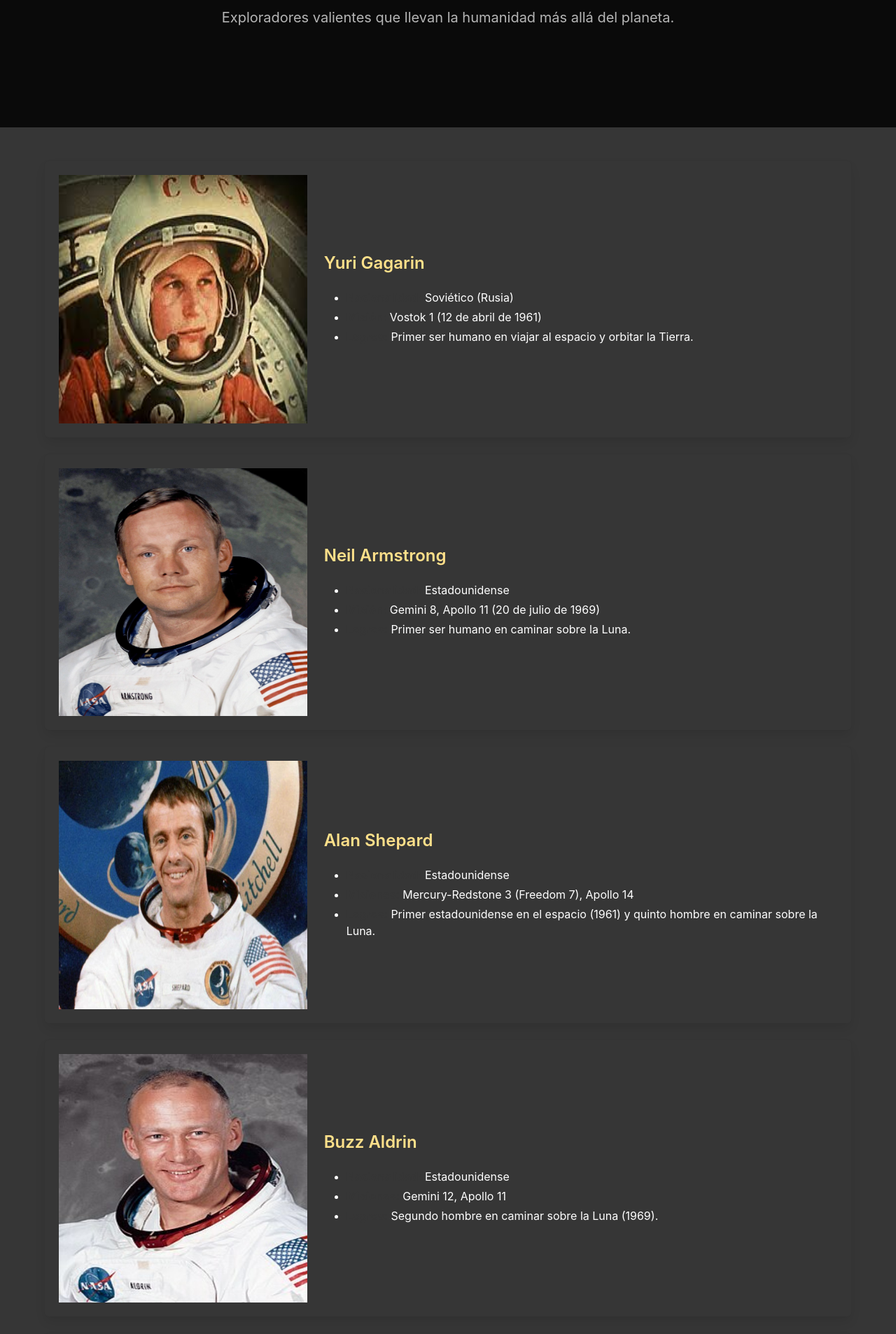
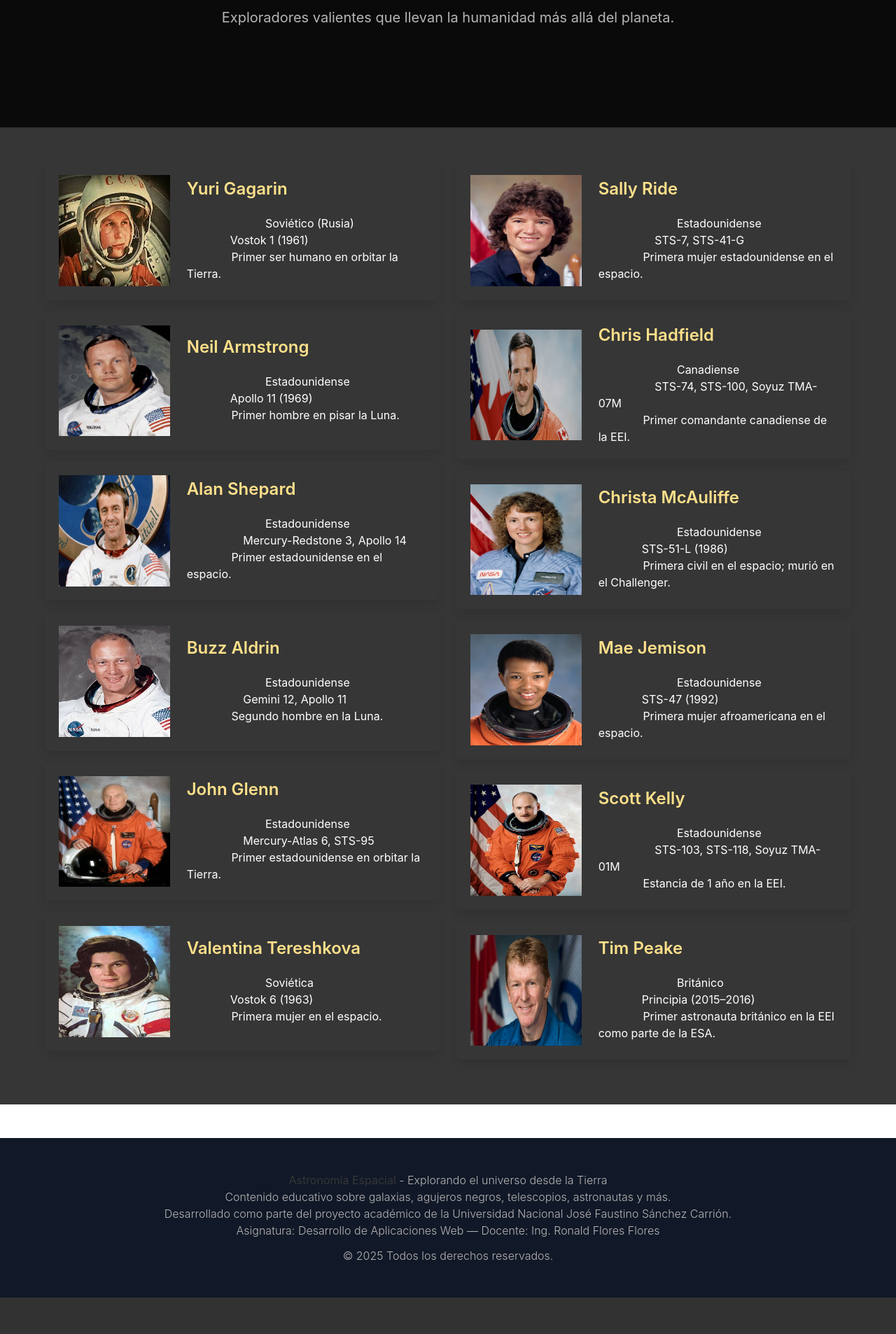
Before and after one commit to RafaDev03/pagina-astronomia, a PHP site: page /astronautas.php in a window 1280 px wide. Shown: the part 333-2239 px from the top of the page at 70% size. After the commit the page ends 2187 px from the top, so only its background shows below. Run offline with PHP 8.4, Linux system fonts and the light colour scheme.

Commit message:
astronautas 2.0

```diff
--- a/astronautas.php
+++ b/astronautas.php
@@ -20,11 +20,12 @@ include_once 'includes/head.php'
     </section>
     <section class="section has-background-dark">
         <div class="container">
-            <div class="columns is-centered is-multiline">
+            <div class="columns">
 
+                <!-- Columna 1 -->
+                <div class="column is-half">
                     <!-- Yuri Gagarin -->
-                <div class="column is-12">
-                    <div class="box has-background-grey-darker">
+                    <div class="box has-background-grey-darker mb-4">
                         <div class="columns is-vcentered">
                             <div class="column is-one-third">
                                 <figure class="image is-1by1">
@@ -33,22 +34,17 @@ include_once 'includes/head.php'
                             </div>
                             <div class="column">
                                 <h3 class="title is-4 has-text-warning">Yuri Gagarin</h3>
-                                <div class="content has-text-white">
-                                    <ul>
+                                <ul class="has-text-white">
                                     <li><strong>Nacionalidad:</strong> Soviético (Rusia)</li>
-                                        <li><strong>Misión:</strong> Vostok 1 (12 de abril de 1961)</li>
-                                        <li><strong>Logros:</strong> Primer ser humano en viajar al espacio y orbitar la
-                                            Tierra.</li>
+                                    <li><strong>Misión:</strong> Vostok 1 (1961)</li>
+                                    <li><strong>Logros:</strong> Primer ser humano en orbitar la Tierra.</li>
                                 </ul>
-                                </div>
-                            </div>
                             </div>
                         </div>
                     </div>
 
                     <!-- Neil Armstrong -->
-                <div class="column is-12">
-                    <div class="box has-background-grey-darker">
+                    <div class="box has-background-grey-darker mb-4">
                         <div class="columns is-vcentered">
                             <div class="column is-one-third">
                                 <figure class="image is-1by1">
@@ -57,21 +53,17 @@ include_once 'includes/head.php'
                             </div>
                             <div class="column">
                                 <h3 class="title is-4 has-text-warning">Neil Armstrong</h3>
-                                <div class="content has-text-white">
-                                    <ul>
+                                <ul class="has-text-white">
                                     <li><strong>Nacionalidad:</strong> Estadounidense</li>
-                                        <li><strong>Misión:</strong> Gemini 8, Apollo 11 (20 de julio de 1969)</li>
-                                        <li><strong>Logros:</strong> Primer ser humano en caminar sobre la Luna.</li>
+                                    <li><strong>Misión:</strong> Apollo 11 (1969)</li>
+                                    <li><strong>Logros:</strong> Primer hombre en pisar la Luna.</li>
                                 </ul>
-                                </div>
-                            </div>
                             </div>
                         </div>
                     </div>
 
                     <!-- Alan Shepard -->
-                <div class="column is-12">
-                    <div class="box has-background-grey-darker">
+                    <div class="box has-background-grey-darker mb-4">
                         <div class="columns is-vcentered">
                             <div class="column is-one-third">
                                 <figure class="image is-1by1">
@@ -80,22 +72,17 @@ include_once 'includes/head.php'
                             </div>
                             <div class="column">
                                 <h3 class="title is-4 has-text-warning">Alan Shepard</h3>
-                                <div class="content has-text-white">
-                                    <ul>
+                                <ul class="has-text-white">
                                     <li><strong>Nacionalidad:</strong> Estadounidense</li>
-                                        <li><strong>Misiones:</strong> Mercury-Redstone 3 (Freedom 7), Apollo 14</li>
-                                        <li><strong>Logros:</strong> Primer estadounidense en el espacio (1961) y quinto
-                                            hombre en caminar sobre la Luna.</li>
+                                    <li><strong>Misiones:</strong> Mercury-Redstone 3, Apollo 14</li>
+                                    <li><strong>Logros:</strong> Primer estadounidense en el espacio.</li>
                                 </ul>
-                                </div>
-                            </div>
                             </div>
                         </div>
                     </div>
 
                     <!-- Buzz Aldrin -->
-                <div class="column is-12">
-                    <div class="box has-background-grey-darker">
+                    <div class="box has-background-grey-darker mb-4">
                         <div class="columns is-vcentered">
                             <div class="column is-one-third">
                                 <figure class="image is-1by1">
@@ -104,22 +91,17 @@ include_once 'includes/head.php'
                             </div>
                             <div class="column">
                                 <h3 class="title is-4 has-text-warning">Buzz Aldrin</h3>
-                                <div class="content has-text-white">
-                                    <ul>
+                                <ul class="has-text-white">
                                     <li><strong>Nacionalidad:</strong> Estadounidense</li>
                                     <li><strong>Misiones:</strong> Gemini 12, Apollo 11</li>
-                                        <li><strong>Logros:</strong> Segundo hombre en caminar sobre la Luna (1969).
-                                        </li>
+                                    <li><strong>Logros:</strong> Segundo hombre en la Luna.</li>
                                 </ul>
-                                </div>
-                            </div>
                             </div>
                         </div>
                     </div>
 
                     <!-- John Glenn -->
-                <div class="column is-12">
-                    <div class="box has-background-grey-darker">
+                    <div class="box has-background-grey-darker mb-4">
                         <div class="columns is-vcentered">
                             <div class="column is-one-third">
                                 <figure class="image is-1by1">
@@ -128,22 +110,17 @@ include_once 'includes/head.php'
                             </div>
                             <div class="column">
                                 <h3 class="title is-4 has-text-warning">John Glenn</h3>
-                                <div class="content has-text-white">
-                                    <ul>
+                                <ul class="has-text-white">
                                     <li><strong>Nacionalidad:</strong> Estadounidense</li>
                                     <li><strong>Misiones:</strong> Mercury-Atlas 6, STS-95</li>
-                                        <li><strong>Logros:</strong> Primer estadounidense en orbitar la Tierra (1962) y
-                                            astronauta de mayor edad en el espacio (77 años).</li>
+                                    <li><strong>Logros:</strong> Primer estadounidense en orbitar la Tierra.</li>
                                 </ul>
-                                </div>
-                            </div>
                             </div>
                         </div>
                     </div>
 
                     <!-- Valentina Tereshkova -->
-                <div class="column is-12">
-                    <div class="box has-background-grey-darker">
+                    <div class="box has-background-grey-darker mb-4">
                         <div class="columns is-vcentered">
                             <div class="column is-one-third">
                                 <figure class="image is-1by1">
@@ -153,21 +130,20 @@ include_once 'includes/head.php'
                             </div>
                             <div class="column">
                                 <h3 class="title is-4 has-text-warning">Valentina Tereshkova</h3>
-                                <div class="content has-text-white">
-                                    <ul>
-                                        <li><strong>Nacionalidad:</strong> Soviética (Rusia)</li>
+                                <ul class="has-text-white">
+                                    <li><strong>Nacionalidad:</strong> Soviética</li>
                                     <li><strong>Misión:</strong> Vostok 6 (1963)</li>
-                                        <li><strong>Logros:</strong> Primera mujer en viajar al espacio.</li>
+                                    <li><strong>Logros:</strong> Primera mujer en el espacio.</li>
                                 </ul>
                             </div>
                         </div>
                     </div>
                 </div>
-                </div>
 
+                <!-- Columna 2 -->
+                <div class="column is-half">
                     <!-- Sally Ride -->
-                <div class="column is-12">
-                    <div class="box has-background-grey-darker">
+                    <div class="box has-background-grey-darker mb-4">
                         <div class="columns is-vcentered">
                             <div class="column is-one-third">
                                 <figure class="image is-1by1">
@@ -176,22 +152,17 @@ include_once 'includes/head.php'
                             </div>
                             <div class="column">
                                 <h3 class="title is-4 has-text-warning">Sally Ride</h3>
-                                <div class="content has-text-white">
-                                    <ul>
+                                <ul class="has-text-white">
                                     <li><strong>Nacionalidad:</strong> Estadounidense</li>
                                     <li><strong>Misiones:</strong> STS-7, STS-41-G</li>
-                                        <li><strong>Logros:</strong> Primera mujer estadounidense en el espacio (1983).
-                                        </li>
+                                    <li><strong>Logros:</strong> Primera mujer estadounidense en el espacio.</li>
                                 </ul>
-                                </div>
-                            </div>
                             </div>
                         </div>
                     </div>
 
                     <!-- Chris Hadfield -->
-                <div class="column is-12">
-                    <div class="box has-background-grey-darker">
+                    <div class="box has-background-grey-darker mb-4">
                         <div class="columns is-vcentered">
                             <div class="column is-one-third">
                                 <figure class="image is-1by1">
@@ -200,23 +171,17 @@ include_once 'includes/head.php'
                             </div>
                             <div class="column">
                                 <h3 class="title is-4 has-text-warning">Chris Hadfield</h3>
-                                <div class="content has-text-white">
-                                    <ul>
+                                <ul class="has-text-white">
                                     <li><strong>Nacionalidad:</strong> Canadiense</li>
-                                        <li><strong>Misiones:</strong> STS-74, STS-100, Soyuz TMA-07M/Expedición 34/35
-                                        </li>
-                                        <li><strong>Logros:</strong> Primer comandante canadiense de la Estación
-                                            Espacial Internacional (2013).</li>
+                                    <li><strong>Misiones:</strong> STS-74, STS-100, Soyuz TMA-07M</li>
+                                    <li><strong>Logros:</strong> Primer comandante canadiense de la EEI.</li>
                                 </ul>
-                                </div>
-                            </div>
                             </div>
                         </div>
                     </div>
 
                     <!-- Christa McAuliffe -->
-                <div class="column is-12">
-                    <div class="box has-background-grey-darker">
+                    <div class="box has-background-grey-darker mb-4">
                         <div class="columns is-vcentered">
                             <div class="column is-one-third">
                                 <figure class="image is-1by1">
@@ -225,22 +190,18 @@ include_once 'includes/head.php'
                             </div>
                             <div class="column">
                                 <h3 class="title is-4 has-text-warning">Christa McAuliffe</h3>
-                                <div class="content has-text-white">
-                                    <ul>
+                                <ul class="has-text-white">
                                     <li><strong>Nacionalidad:</strong> Estadounidense</li>
-                                        <li><strong>Misión:</strong> STS-51-L (Challenger, 1986)</li>
-                                        <li><strong>Logros:</strong> Primera civil seleccionada para viajar al espacio
-                                            como maestra; falleció en el accidente del Challenger.</li>
+                                    <li><strong>Misión:</strong> STS-51-L (1986)</li>
+                                    <li><strong>Logros:</strong> Primera civil en el espacio; murió en el Challenger.
+                                    </li>
                                 </ul>
-                                </div>
-                            </div>
                             </div>
                         </div>
                     </div>
 
                     <!-- Mae Jemison -->
-                <div class="column is-12">
-                    <div class="box has-background-grey-darker">
+                    <div class="box has-background-grey-darker mb-4">
                         <div class="columns is-vcentered">
                             <div class="column is-one-third">
                                 <figure class="image is-1by1">
@@ -249,22 +210,17 @@ include_once 'includes/head.php'
                             </div>
                             <div class="column">
                                 <h3 class="title is-4 has-text-warning">Mae Jemison</h3>
-                                <div class="content has-text-white">
-                                    <ul>
+                                <ul class="has-text-white">
                                     <li><strong>Nacionalidad:</strong> Estadounidense</li>
-                                        <li><strong>Misión:</strong> STS-47 (Endeavour, 1992)</li>
-                                        <li><strong>Logros:</strong> Primera mujer afroamericana en viajar al espacio.
-                                        </li>
+                                    <li><strong>Misión:</strong> STS-47 (1992)</li>
+                                    <li><strong>Logros:</strong> Primera mujer afroamericana en el espacio.</li>
                                 </ul>
-                                </div>
-                            </div>
                             </div>
                         </div>
                     </div>
 
                     <!-- Scott Kelly -->
-                <div class="column is-12">
-                    <div class="box has-background-grey-darker">
+                    <div class="box has-background-grey-darker mb-4">
                         <div class="columns is-vcentered">
                             <div class="column is-one-third">
                                 <figure class="image is-1by1">
@@ -273,23 +229,17 @@ include_once 'includes/head.php'
                             </div>
                             <div class="column">
                                 <h3 class="title is-4 has-text-warning">Scott Kelly</h3>
-                                <div class="content has-text-white">
-                                    <ul>
+                                <ul class="has-text-white">
                                     <li><strong>Nacionalidad:</strong> Estadounidense</li>
-                                        <li><strong>Misiones:</strong> STS-103, STS-118, Soyuz TMA-01M/Expedición 25/26,
-                                            Soyuz TMA-16M/Expedición 43/44/45/46</li>
-                                        <li><strong>Logros:</strong> Pasó casi un año en la EEI (2015-2016) para
-                                            estudiar los efectos del espacio en el cuerpo humano.</li>
+                                    <li><strong>Misiones:</strong> STS-103, STS-118, Soyuz TMA-01M</li>
+                                    <li><strong>Logros:</strong> Estancia de 1 año en la EEI.</li>
                                 </ul>
-                                </div>
-                            </div>
                             </div>
                         </div>
                     </div>
 
                     <!-- Tim Peake -->
-                <div class="column is-12">
-                    <div class="box has-background-grey-darker">
+                    <div class="box has-background-grey-darker mb-4">
                         <div class="columns is-vcentered">
                             <div class="column is-one-third">
                                 <figure class="image is-1by1">
@@ -298,22 +248,20 @@ include_once 'includes/head.php'
                             </div>
                             <div class="column">
                                 <h3 class="title is-4 has-text-warning">Tim Peake</h3>
-                                <div class="content has-text-white">
-                                    <ul>
+                                <ul class="has-text-white">
                                     <li><strong>Nacionalidad:</strong> Británico</li>
-                                        <li><strong>Misión:</strong> Soyuz TMA-19M/Expedición 46/47 (2015-2016)</li>
-                                        <li><strong>Logros:</strong> Primer astronauta británico en la EEI como miembro
-                                            de la ESA.</li>
+                                    <li><strong>Misión:</strong> Principia (2015–2016)</li>
+                                    <li><strong>Logros:</strong> Primer astronauta británico en la EEI como parte de la
+                                        ESA.</li>
                                 </ul>
                             </div>
                         </div>
                     </div>
                 </div>
             </div>
-
-            </div>
         </div>
     </section>
+
     <!-- Footer -->
     <?php include 'includes/footer.php'; ?>
 </body>
--- a/includes/header.php
+++ b/includes/header.php
@@ -13,7 +13,7 @@ $currentPage = basename($_SERVER['PHP_SELF']);
                     "historia.php" => ["Historia", "fas fa-book-open"],
                     "sistema-solar.php" => ["Sistema Solar", "fas fa-globe"],
                     "estrellas.php" => ["Estrellas", "fas fa-star"],
-                    "galaxias.php" => ["Galaxias", "fas fa-galaxy"],
+                    "galaxias.php" => ["Galaxias", "fas fa-circle"],
                     "agujeros-negros.php" => ["Agujeros Negros", "fas fa-circle-half-stroke"],
                     "astronautas.php" => ["Astronautas", "fas fa-user-astronaut"],
                     "telescopios.php" => ["Telescopios", "fas fa-binoculars"],
@@ -25,8 +25,6 @@ $currentPage = basename($_SERVER['PHP_SELF']);
 
 
                 foreach ($pages as $file => [$name, $icon]) {
-                    if ($icon === "fas fa-galaxy")
-                        $icon = "fas fa-circle";
                     $active = $currentPage === $file ? 'has-text-link has-text-weight-bold' : 'has-text-white';
                     echo "
                     <li class='mx-3 my-1 tw-text-center'>
```
Lines whose indentation alone changed are shown as unchanged.
